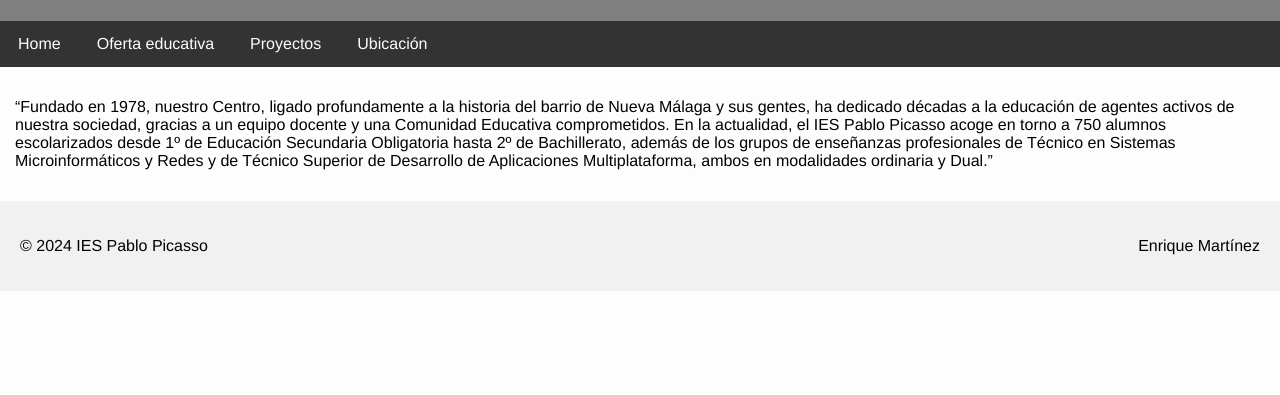
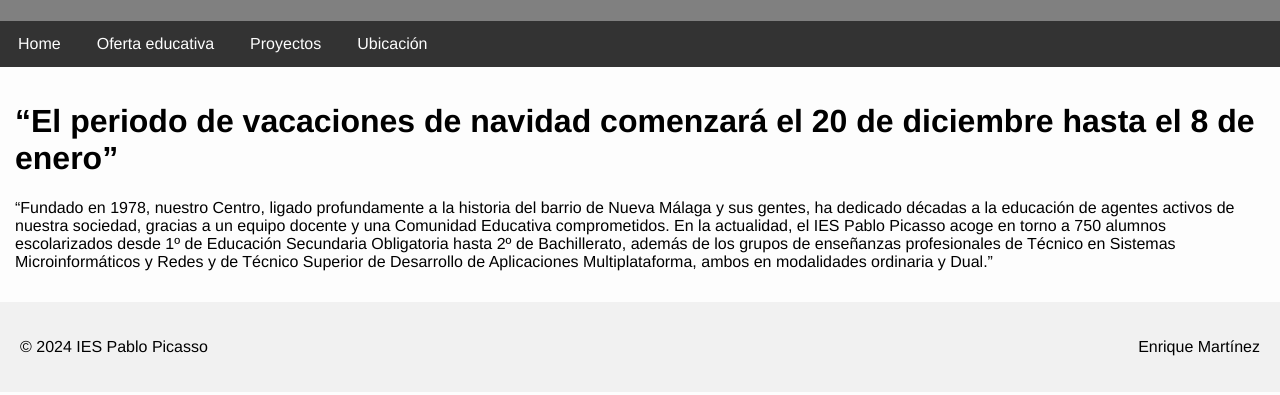
Before and after one commit to SamueDAM/ExamenGIT_Samuel, a plain HTML site: page ExamenGIT_Samuel/index.html in a window 1280 px wide. Shown: the part 99-494 px from the top of the page. Drawn offline with Linux system fonts and the light colour scheme.

Commit message:
Update index.html
Texto añadido

```diff
--- a/ExamenGIT_Samuel/index.html
+++ b/ExamenGIT_Samuel/index.html
@@ -17,7 +17,8 @@
         <a href="#">Ubicación</a>
     </div>
     <div class="contenido">
-
+        <h1>“El periodo de vacaciones de navidad comenzará el 20 de
+diciembre hasta el 8 de enero” </h1>
         <p>
             “Fundado en 1978, nuestro Centro, ligado profundamente a la historia del barrio de
 Nueva Málaga y sus gentes, ha dedicado décadas a la educación de agentes activos de
```
